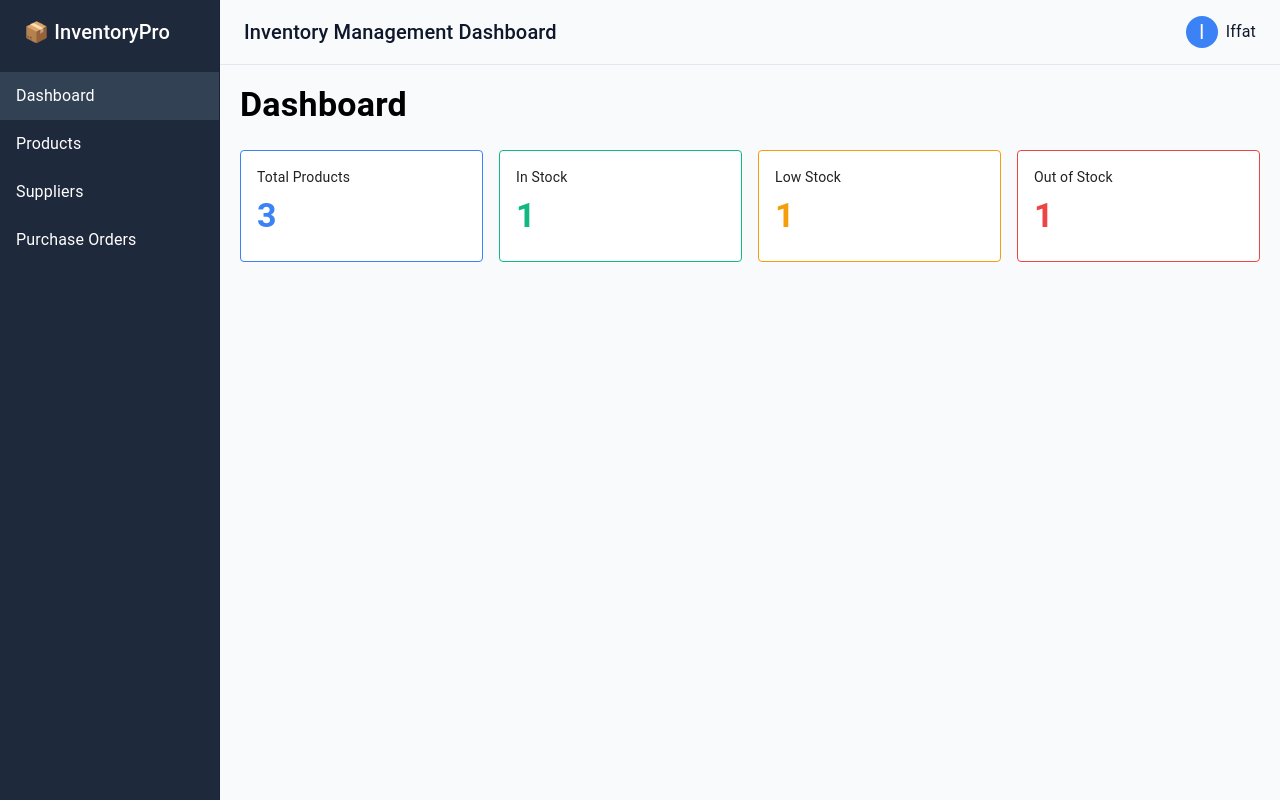
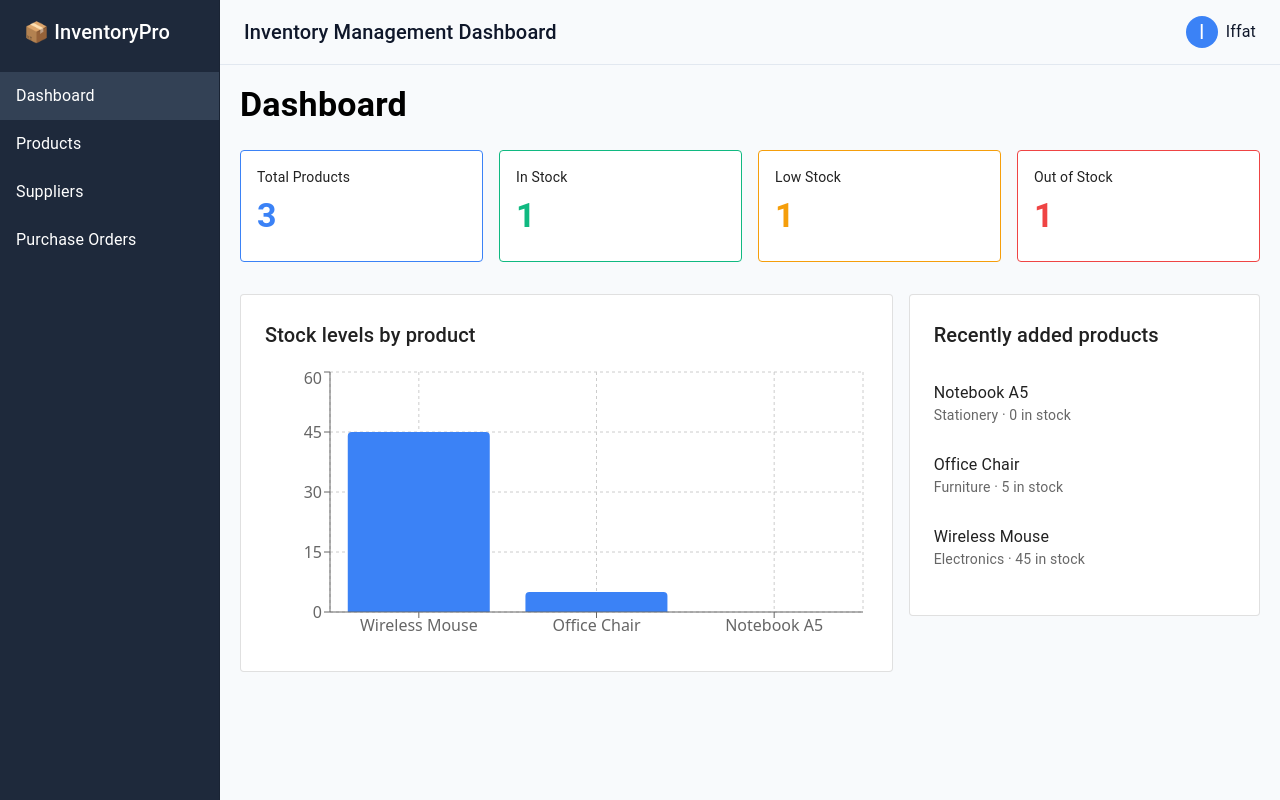
Before and after one commit to Iffat-Sudo/inventory-management-dashboard, a React (Vite) app: page / in a window 1280 px wide. Built offline with nearby package versions, Linux system fonts and the light colour scheme.

Commit message:
Add Recharts bar chart and recently added products list to Dashboard

```diff
--- a/src/pages/Dashboard/Dashboard.tsx
+++ b/src/pages/Dashboard/Dashboard.tsx
@@ -1,5 +1,22 @@
 import { useSelector } from 'react-redux';
-import { Box, Typography, Stack } from '@mui/material';
+import {
+  Box,
+  Typography,
+  Stack,
+  Paper,
+  List,
+  ListItem,
+  ListItemText,
+} from '@mui/material';
+import {
+  BarChart,
+  Bar,
+  XAxis,
+  YAxis,
+  CartesianGrid,
+  Tooltip,
+  ResponsiveContainer,
+} from 'recharts';
 import type { RootState } from '../../store';
 import StatCard from '../../components/StatCard';
 
@@ -13,16 +30,57 @@ function Dashboard() {
   ).length;
   const outOfStock = products.filter((p) => p.currentStock === 0).length;
 
+  const chartData = products.map((p) => ({
+    name: p.name,
+    stock: p.currentStock,
+  }));
+
+  const recentProducts = [...products].slice(-3).reverse();
+
   return (
     <Box>
       <Typography variant="h4" sx={{ fontWeight: 'bold', mb: 3 }}>
         Dashboard
       </Typography>
-      <Stack direction="row" spacing={2} sx={{ flexWrap: 'wrap' }}>
+
+      <Stack direction="row" spacing={2} sx={{ flexWrap: 'wrap', mb: 4 }}>
         <StatCard title="Total Products" value={totalProducts} color="#3B82F6" />
         <StatCard title="In Stock" value={inStock} color="#10B981" />
         <StatCard title="Low Stock" value={lowStock} color="#F59E0B" />
         <StatCard title="Out of Stock" value={outOfStock} color="#EF4444" />
+      </Stack>
+
+      <Stack direction="row" spacing={2} sx={{ flexWrap: 'wrap', alignItems: 'flex-start' }}>
+        <Paper variant="outlined" sx={{ p: 3, flex: 2, minWidth: 320 }}>
+          <Typography variant="h6" sx={{ mb: 2 }}>
+            Stock levels by product
+          </Typography>
+          <ResponsiveContainer width="100%" height={280}>
+            <BarChart data={chartData}>
+              <CartesianGrid strokeDasharray="3 3" />
+              <XAxis dataKey="name" />
+              <YAxis />
+              <Tooltip />
+              <Bar dataKey="stock" fill="#3B82F6" radius={[4, 4, 0, 0]} />
+            </BarChart>
+          </ResponsiveContainer>
+        </Paper>
+
+        <Paper variant="outlined" sx={{ p: 3, flex: 1, minWidth: 260 }}>
+          <Typography variant="h6" sx={{ mb: 1 }}>
+            Recently added products
+          </Typography>
+          <List>
+            {recentProducts.map((product) => (
+              <ListItem key={product.id} disablePadding sx={{ py: 1 }}>
+                <ListItemText
+                  primary={product.name}
+                  secondary={`${product.category} · ${product.currentStock} in stock`}
+                />
+              </ListItem>
+            ))}
+          </List>
+        </Paper>
       </Stack>
     </Box>
   );
```
